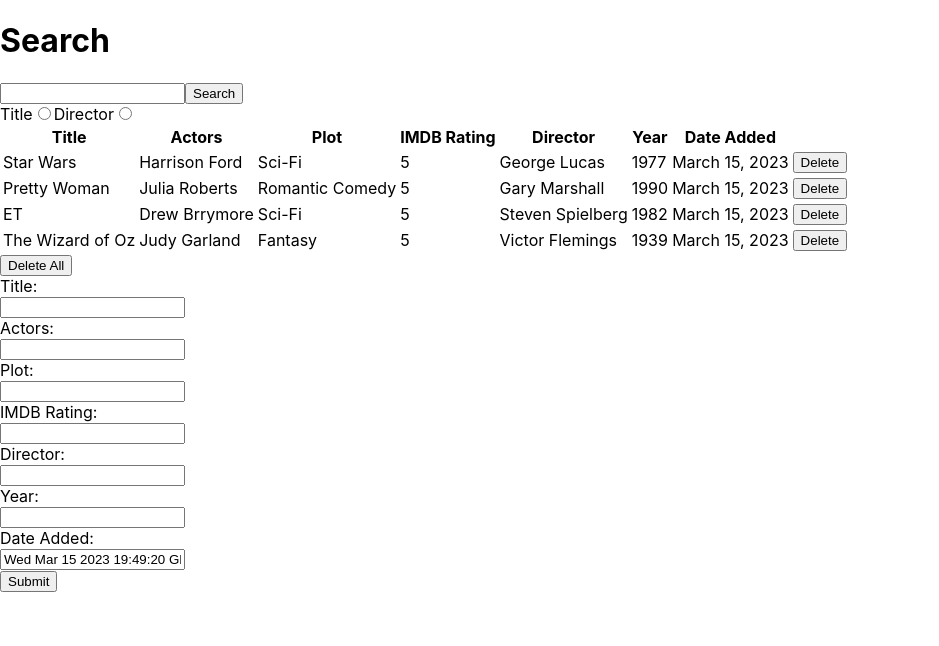
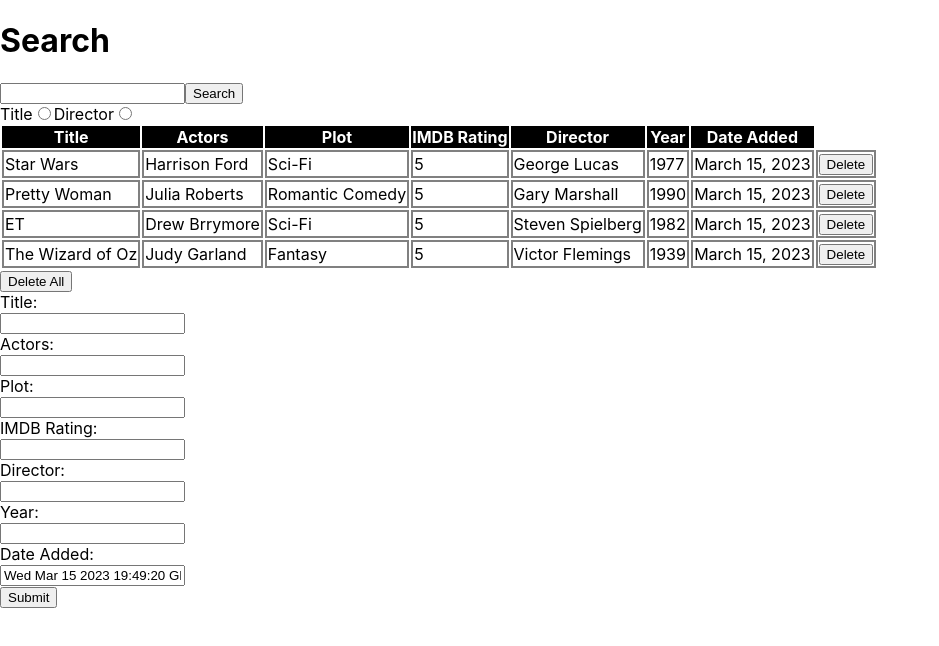
Before and after one commit to nancyk12/ReactIntroForm, a React (Create React App) app: page / in a window 1280 px wide. Shown: the top 646 px of the page, without its empty margins (0-939 px from the left). Built offline with nearby package versions, Linux system fonts and the light colour scheme.

Commit message:
created a new branch, and added styles.css to public folder

```diff
--- a/public/index.html
+++ b/public/index.html
@@ -24,7 +24,8 @@
       work correctly both with client-side routing and a non-root public URL.
       Learn how to configure a non-root public URL by running `npm run build`.
     -->
-    <title>React App</title>
+    <title>Movie Form</title>
+    <link rel="stylesheet" href="styles.css">
   </head>
   <body>
     <noscript>You need to enable JavaScript to run this app.</noscript>
--- /dev/null
+++ b/public/styles.css
@@ -0,0 +1,14 @@
+
+
+thead {
+    background-color: black;
+    color: white;
+}
+
+td {
+    border: 2px solid gray;
+}
+
+.not-found {
+    color: red;
+}
```
Also changed, not shown: src/logo.svg (added).
